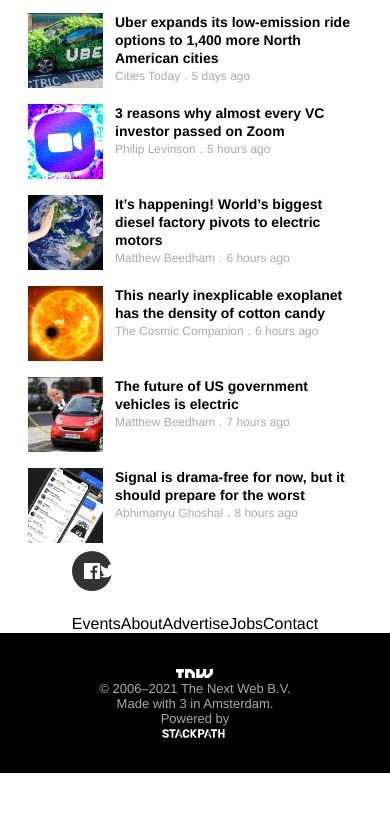
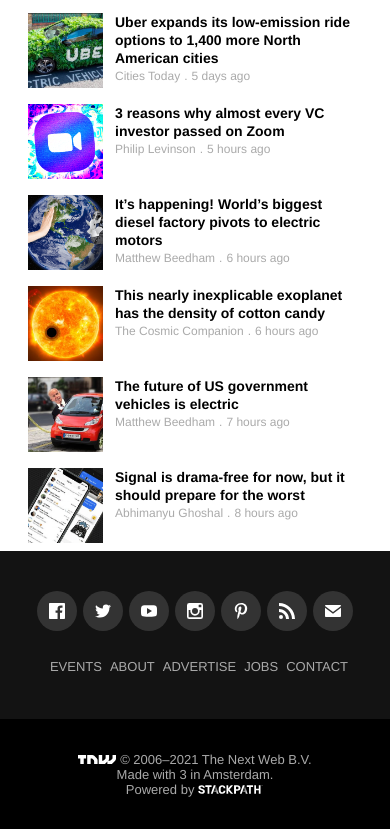
Before and after one commit to rotimiazeez/the-next-web, a website: page index.html in a window 390 px wide. Shown: the part 685-1514 px from the top of the page. Before the commit the page ends 1458 px from the top, so only its background shows below. Drawn offline with Linux system fonts and the light colour scheme.

Commit message:
feat: Add footer styling for milestone 1 small screen

```diff
--- a/css/style.css
+++ b/css/style.css
@@ -47,6 +47,10 @@
   margin-left: 4px;
 }
 
+.ml-eight {
+  margin-left: 8px;
+}
+
 .hover-opacity:hover {
   opacity: 0.5;
 }
@@ -69,6 +73,11 @@
 .hover-red:hover {
   box-shadow: inset 0 -1px 0 rgb(255 68 34 / 25%);
   color: #f42;
+}
+
+.hover-transparent:hover {
+  background: transparent;
+  box-shadow: inset 0 0 0 2px #333;
 }
 
 /* header */
@@ -249,6 +258,22 @@
   outline: none;
 }
 
+.footer-first-div {
+  background: #131313;
+  padding: 2.5em 0;
+}
+
+.uller {
+  justify-content: center;
+}
+
+.footer-links-menu {
+  text-transform: uppercase;
+  color: #aaa;
+  font-size: 13px;
+  line-height: 24px;
+}
+
 .legal {
   background: #000;
   color: #aaa;
@@ -271,7 +296,7 @@
   display: inline-table;
 }
 
-.footer-social-icon {
+.footer-ul-li {
   margin-bottom: 1.5em;
   background: #333;
   border-radius: 50%;
--- a/index.html
+++ b/index.html
@@ -316,60 +316,60 @@
     </section>
   </main>
   <footer class="footer d-block">
-    <div class="footer-fist-div">
-      <div class="footer-icon-wrapper">
-        <ul class="footer-social-icon d-flex">
-          <li class="footer-ul-li">
-            <a href="#" class="footer-icon-link">
+    <div class="footer-first-div">
+
+      <ul class="d-flex uller">
+        <li class="footer-ul-li hover-transparent">
+          <a href="#" class="footer-icon-link hover-black">
             <i class="icon icon-facebook-light "></i>
           </a>
         </li>
 
-          <li class="footer-ul-li">
-            <a href="#" class="footer-icon-link">
+        <li class="footer-ul-li ml-six hover-transparent">
+          <a href="#" class="footer-icon-link hover-black">
             <i class="icon icon-twitter-light"></i>
           </a>
         </li>
 
-          <li class="footer-ul-li">
+        <li class="footer-ul-li ml-six hover-transparent">
           <a href="#" class="footer-icon-link">
             <i class="icon icon-youtube-light"></i>
           </a>
         </li>
 
-          <li class="footer-ul-li">
+        <li class="footer-ul-li ml-six hover-transparent">
           <a href="#" class="footer-icon-link">
             <i class="icon icon-instagram-light"></i>
           </a>
         </li>
 
-          <li class="footer-ul-li">
+        <li class="footer-ul-li ml-six hover-transparent">
           <a href="#" class="footer-icon-link">
-              <i class="icon icon-pintrest-light"></i>
+            <i class="icon icon-pinterest-light"></i>
           </a>
         </li>
 
-          <li class="footer-ul-li">
+        <li class="footer-ul-li ml-six hover-transparent">
           <a href="#" class="footer-icon-link">
             <i class="icon icon-rss-light"></i>
           </a>
         </li>
 
-          <li class="footer-ul-li">
+        <li class="footer-ul-li ml-six hover-transparent">
           <a href="#" class="footer-icon-link">
             <i class="icon icon-mail-light"></i>
           </a>
         </li>
       </ul>
 
-        <ul class="footer-links-menu d-flex">
-          <li><a href="#" class="footer-links-menu-link">Events</a></li>
-          <li><a href="#" class="footer-links-menu-link">About</a></li>
-          <li><a href="#" class="footer-links-menu-link">Advertise</a></li>
-          <li><a href="#" class="footer-links-menu-link">Jobs</a></li>
-          <li><a href="#" class="footer-links-menu-link">Contact</a></li>
+      <ul class="footer-links-menu d-flex uller">
+        <li><a href="#" class="footer-links-menu-link ml-eight hover-white">Events</a></li>
+        <li><a href="#" class="footer-links-menu-link ml-eight hover-white">About</a></li>
+        <li><a href="#" class="footer-links-menu-link ml-eight hover-white">Advertise</a></li>
+        <li><a href="#" class="footer-links-menu-link ml-eight hover-white">Jobs</a></li>
+        <li><a href="#" class="footer-links-menu-link ml-eight hover-white">Contact</a></li>
       </ul>
-      </div>
+
     </div>
 
     <div class="legal">
@@ -378,21 +378,14 @@
           <a href="#" class="legal-link">
             <img src="./images/tnw-footer.svg" alt="tnw footer logo" class="tnw-legal-logo" />
           </a>
+          <span>© 2006–2021 The Next Web B.V.</span>
         </li>
-        <li>
-          © 2006–2021 The Next Web B.V.
-        </li>
-
         <li>
           Made with 3 in Amsterdam.
         </li>
 
         <li>
-          Powered by
-        </li>
-
-        <li>
-          <a href="#" class="legal-link">
+          <span>Powered by</span> <a href="#" class="legal-link">
             <img src="./images/stackpath.svg" alt="stackpath logo" class="tnw-legal-logo" />
           </a>
         </li>
```
Lines whose indentation alone changed are shown as unchanged.
